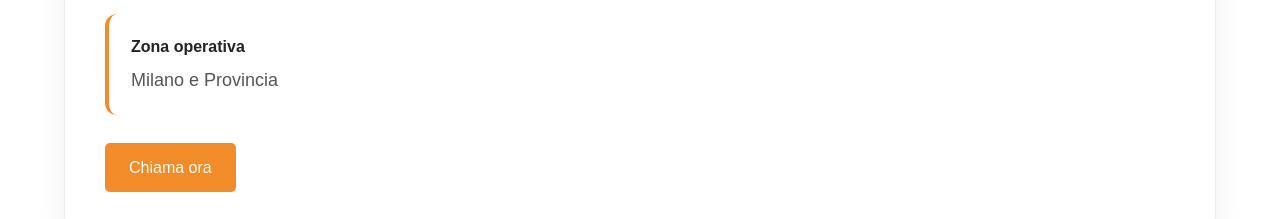
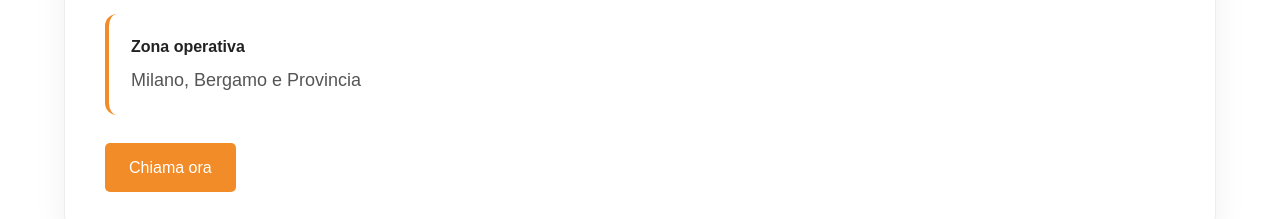
Before and after one commit to Pietro-Granda/Mode-Edilizia.github.io, a plain HTML site: page index.html in a window 1280 px wide. Shown: the part 3597-3816 px from the top of the page. Drawn offline with Linux system fonts and the light colour scheme.

Commit message:
Update index.html

```diff
--- a/index.html
+++ b/index.html
@@ -224,7 +224,7 @@
 				</div>
 				<div class="contatti-card">
 					<p><strong>Zona operativa</strong></p>
-					<span>Milano e Provincia</span>
+					<span>Milano, Bergamo e Provincia</span>
 				</div>
 				<a href="tel:+390000000000" class="btn-primary">Chiama ora</a>
 			</div>
```
